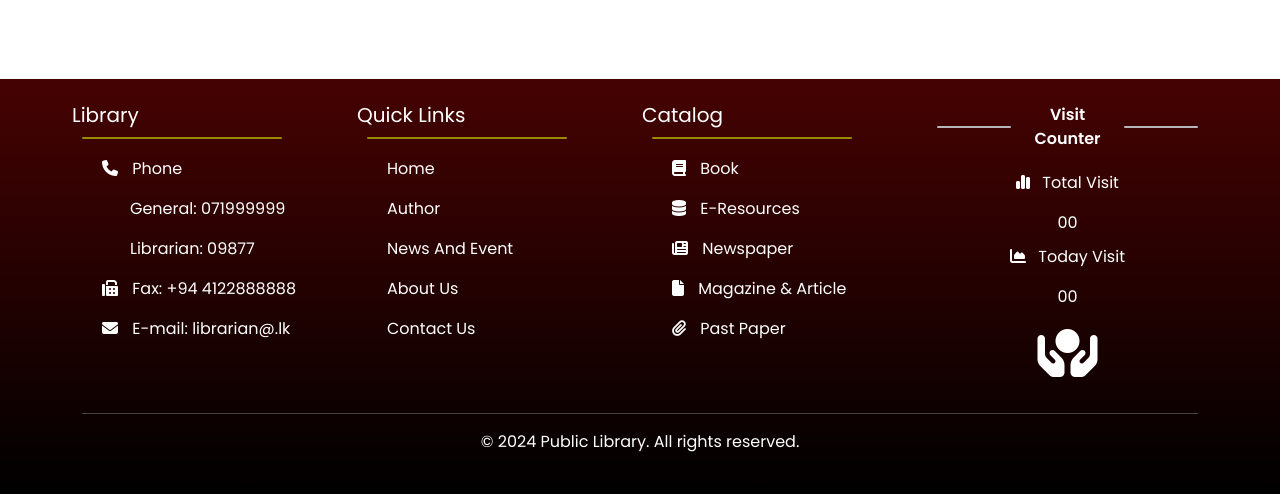
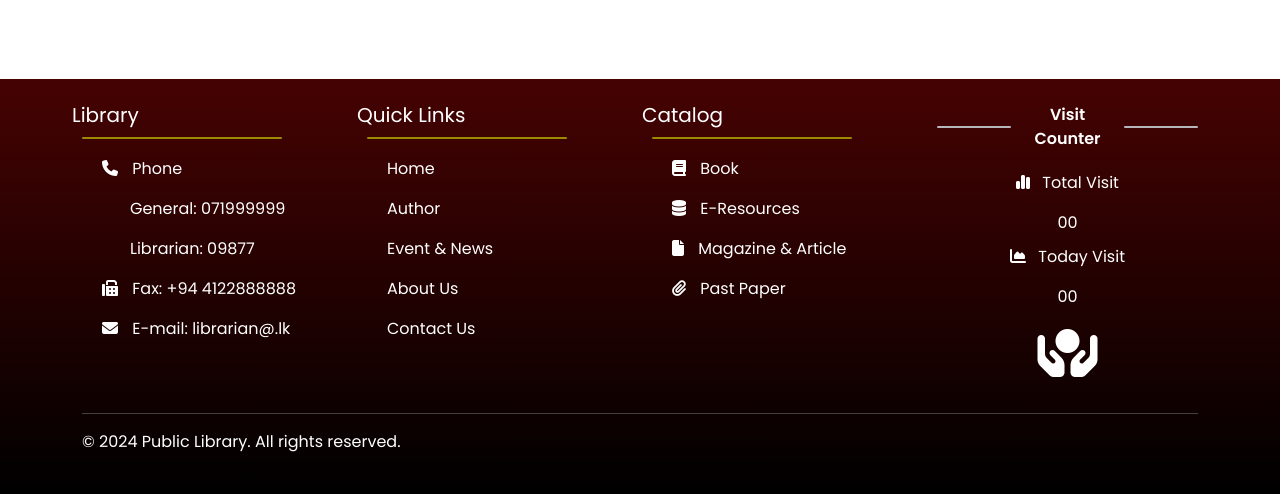
Before and after one commit to dilushamadushan/Online-Library-Management-System, a PHP site: page /index.php in a window 1280 px wide. Shown: the part 3893-4387 px from the top of the page. Run offline with PHP 8.4, Linux system fonts and the light colour scheme; the visitor is signed in with stand-in values (Sample User, id 1); some libraries are stand-ins or nearby versions.

Commit message:
some changes

```diff
--- a/footer.php
+++ b/footer.php
@@ -19,7 +19,7 @@
                 <ul class="list-unstyled">
                     <li><a href="#">Home</a></li>
                     <li><a href="#">Author</a></li>
-                    <li><a href="#">News And Event</a></li>
+                    <li><a href="#">Event & News</a></li>
                     <li><a href="#">About Us</a></li>
                     <li><a href="#">Contact Us</a></li>
                 </ul>
@@ -31,7 +31,6 @@
                 <ul class="list-unstyled">
                     <li><i class="fa-solid fa-book"></i> <a href="#">Book</a></li>
                     <li><i class="fa-solid fa-database"></i> <a href="#">E-Resources</a></li>
-                    <li><i class="fa-solid fa-newspaper"></i> <a href="#">Newspaper</a></li>
                     <li><i class="fa-solid fa-file"></i> <a href="#">Magazine & Article</a></li>
                     <li><i class="fa-solid fa-paperclip"></i> <a href="#">Past Paper</a></li>
                 </ul>
@@ -51,7 +50,7 @@
             </div>
         </div>
         <hr class="border-light">
-        <div class="text-center">
+        <div class="foo-text-center">
             <p>&copy; 2024 Public Library. All rights reserved.</p>
         </div>
     </div>
```
